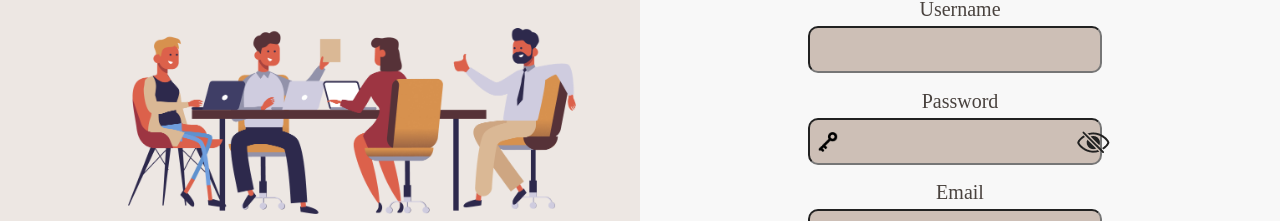
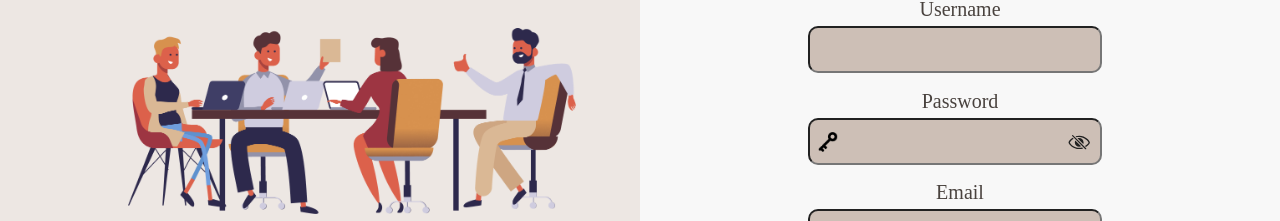
Before and after one commit to matt0125/Scheduler, a React (Create React App) app in the folder web/: page /register in a window 1280 px wide. Shown: the part 403-624 px from the top of the page. Built offline with nearby package versions, Linux system fonts and the light colour scheme.

Commit message:
Fixed icons on login and register

```diff
--- a/web/src/pages/Register.js
+++ b/web/src/pages/Register.js
@@ -8,6 +8,8 @@ import logo from "../images/branding-notitle.png";
 import emailIcon from "../images/email.png";
 import passIcon from "../images/password.png";
 import phoneIcon from "../images/phone.png";
+import eyeOpenSvg from '../images/eye-open-svg.svg';
+import eyeClosedSvg from '../images/eye-closed-svg.svg';
 
 import { register } from '../services/api';
 
@@ -157,6 +159,10 @@ const Register = () => {
     }
   };
 
+  const togglePasswordVisibility = () => {
+    setShowPassword(prev => !prev);
+  };
+
   let url = "/";
   return (
     <div id="register-body" onClick={handleClosePopup}>
@@ -203,17 +209,24 @@ const Register = () => {
                 <input type="text" name="username" placeholder="" required onChange={handleChange} />
                 {formErrors.username && <div className="user-popup">{formErrors.username}</div>}
               </div>
-              <div class="pass-input-group">
-              <h2 class="input-font">Password</h2>
-              <img src={passIcon} alt="pass icon" />
-                <input type = {showPassword ? "text" : "password"} name="password" placeholder="" required onChange={handleChange}>
-                </input>
+              <div className="pass-input-group">
+                <h2 className="input-font">Password</h2>
+                <img src={passIcon} alt="pass icon" />
+                <input
+                  type={showPassword ? "text" : "password"}
+                  name="password"
+                  placeholder=""
+                  required
+                  onChange={handleChange}
+                />
+                <div className="checkbox_wrapper" onClick={togglePasswordVisibility}>
+                  <img
+                    src={showPassword ? eyeOpenSvg : eyeClosedSvg}
+                    alt="Toggle Password Visibility"
+                    className="eye-icon"
+                  />
+                </div>
                 {formErrors.password && <div className="pass-popup">{formErrors.password}</div>}
-              <div class="checkbox_wrapper">
-                <input id="reg-eyeball" className = "eyeball" type="checkbox" value = {showPassword} onChange={() => setShowPassword((prev) => !prev)}>
-                </input>
-                <label for="reg-eyeball"></label>
-              </div>
               </div>
               <div class="email-input-group">
               <h2 class="input-font">Email</h2>
--- a/web/src/styles/Register.css
+++ b/web/src/styles/Register.css
@@ -227,6 +227,21 @@
   position: relative;
 }
 
+.checkbox_wrapper {
+  position: absolute;
+  right: 55px; /* Adjust based on your design and padding */
+  top: 75%; /* Centers the checkbox vertically */
+  transform: translateY(-50%);
+  z-index: 3; /* Ensure it's above the input field */
+}
+
+/* Assuming you're using an img tag for the eye icon */
+.checkbox_wrapper .eye-icon {
+  width: 20px; /* Adjust the size to your preference */
+  height: 20px; /* Adjust the size to your preference */
+  cursor: pointer;
+}
+
 .checkbox_wrapper input[type="checkbox"] {
   opacity:0;
   position: absolute;
@@ -238,26 +253,31 @@
   z-index: 2;
 }
 
-.checkbox_wrapper input[type="checkbox"] + label{
-  background:url('../images/eye_closed.png') no-repeat;
+.eye-icon {
   position: absolute;
-  right: -150px;
-  bottom: -4px;
+  right: 10px; /* Adjust as necessary */
+  top: 50%;
   transform: translateY(-50%);
-  width: 35px;
-  height: 30px;
-  z-index: 1;
+  width: 24px !important; /* Adjust to your desired size */
+  height: 24px !important; /* Adjust to your desired size */
+  cursor: pointer;
 }
 
-.checkbox_wrapper input[type="checkbox"]:checked + label{
-  background:url('../images/eye_open.png') no-repeat;
+/* Remove the old checkbox label background styles if they are not needed */
+.checkbox_wrapper input[type="checkbox"] + label {
+  background: none;
   position: absolute;
-  right: -150px;
-  bottom: -4px;
+  right: 10px;
+  top: 50%;
   transform: translateY(-50%);
-  width: 35px;
-  height: 30px;
-  z-index: 1;
+  width: 24px; /* Size as desired */
+  height: 24px; /* Size as desired */
+  cursor: pointer;
+}
+
+/* Ensure any checked styles are also removed if they are not needed */
+.checkbox_wrapper input[type="checkbox"]:checked + label {
+  background: none;
 }
 
 
```
